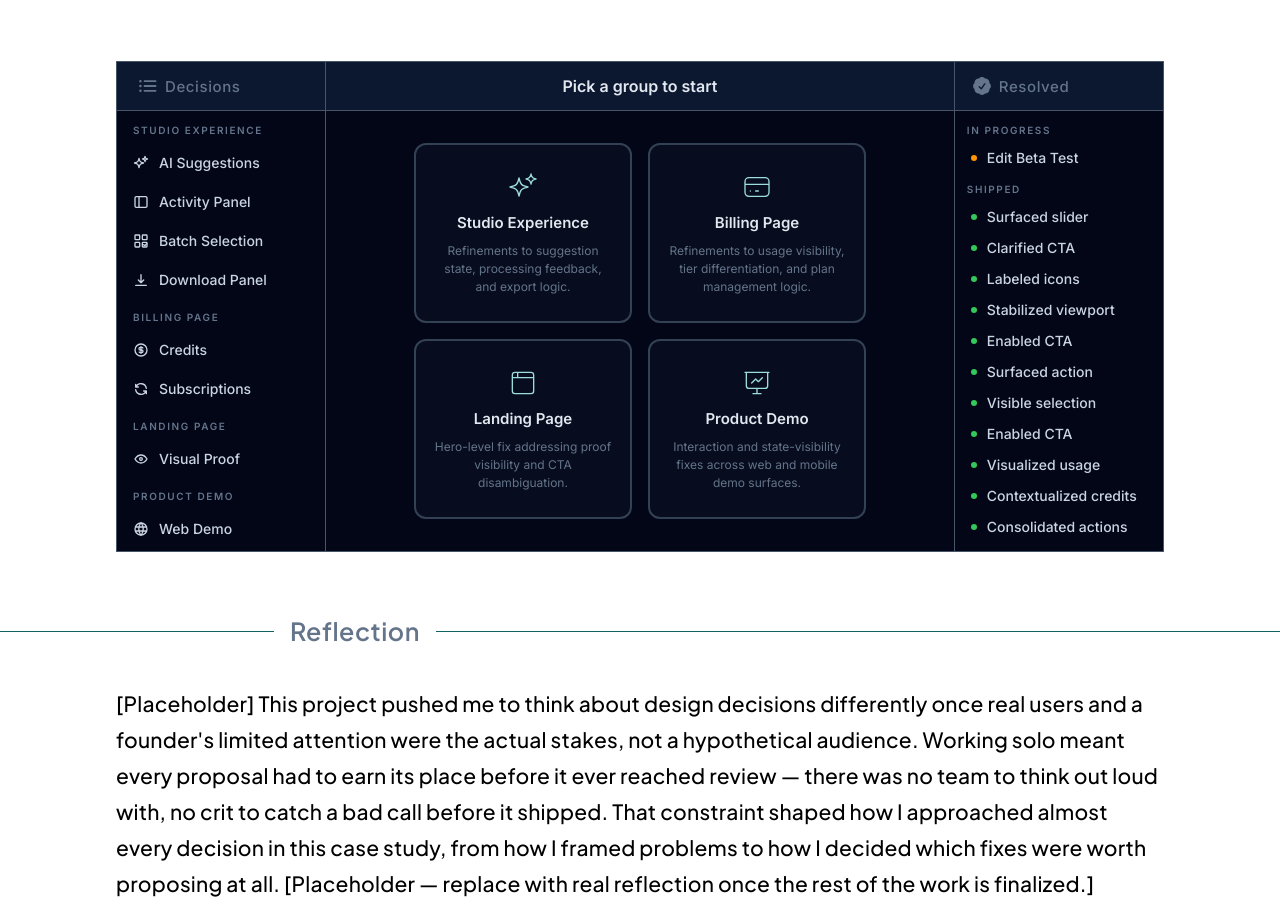
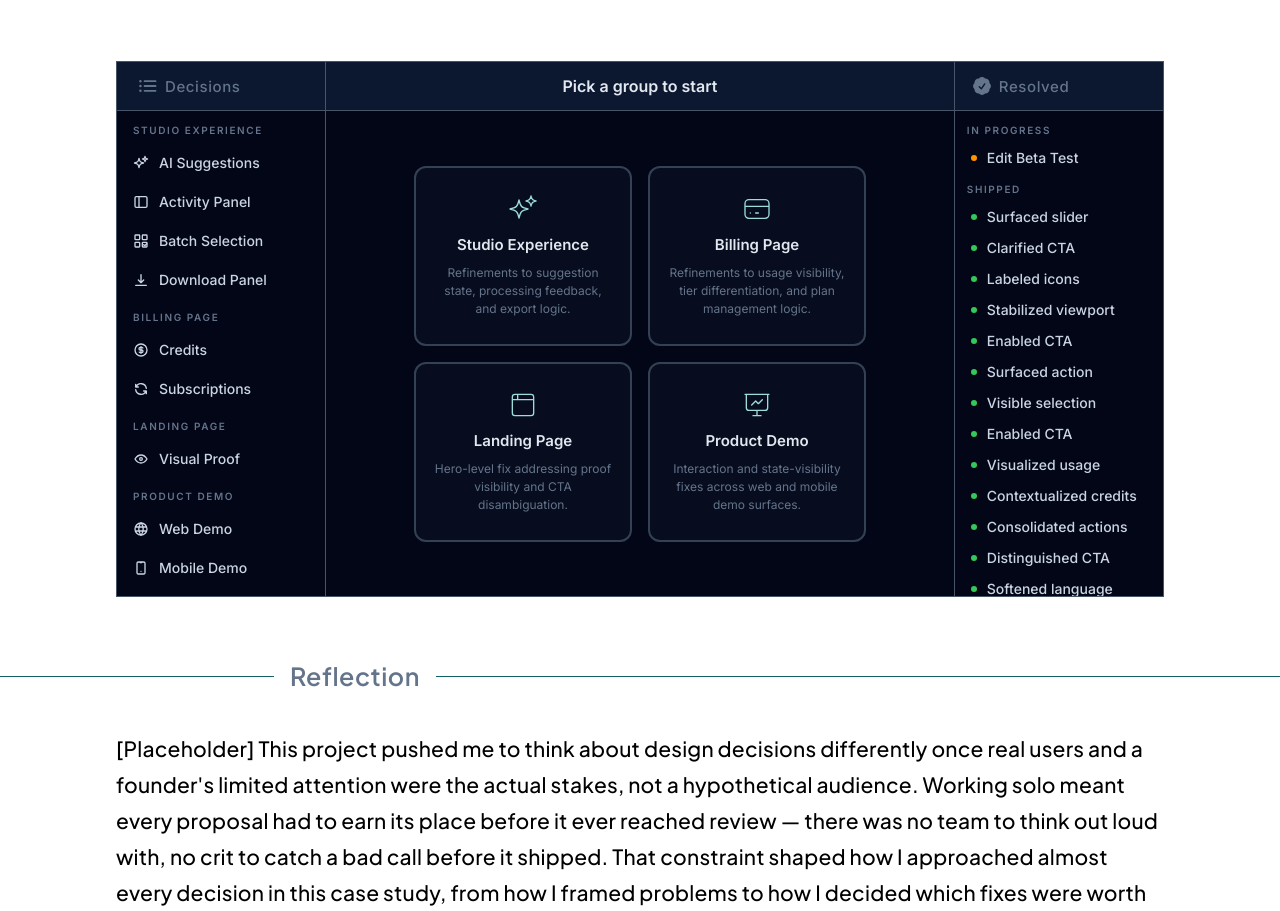
Before and after one commit to rishavux/pp-case-study, a plain HTML site: page index.html in a window 1280 px wide. Shown: the part 1382-2293 px from the top of the page. Drawn offline with Linux system fonts and the light colour scheme.

Commit message:
Make Key Decisions panel height fluid and let side column scroll
Replace the hardcoded 440px height on .key-decisions-body with an
aspect-ratio (1208/560) so it scales with the frame's fluid width
instead of staying pinned. Add min-height: 0 at the flex levels that
were overriding the aspect-ratio with their content's automatic
minimum size, and let .side-column-view--blank scroll internally
(matching --default) instead of stretching the whole row to fit its
longest content.

```diff
--- a/style.css
+++ b/style.css
@@ -407,7 +407,9 @@ img, video {
   display: flex;
   align-items: stretch;
   width: 100%;
-  height: 440px;
+  min-height: 0;
+  /* width/height at the 1440px design width; scales height with width instead of pinning it */
+  aspect-ratio: 1208 / 560;
 }
 
 .key-decisions-lower-panel {
@@ -469,6 +471,7 @@ img, video {
 
 .key-decisions-frame .rail {
   width: 20%;
+  min-height: 0;
   background: var(--pp-navy);
   border-right: 1px solid #475569;
   box-sizing: border-box;
@@ -569,6 +572,7 @@ img, video {
 
 .key-decisions-frame .main-panel {
   width: 60%;
+  min-height: 0;
   display: flex;
   padding: 0;
   background: var(--pp-navy);
@@ -906,6 +910,7 @@ img, video {
 
 .key-decisions-frame .side-column {
   width: 20%;
+  min-height: 0;
   display: flex;
   border-left: 1px solid #475569;
   box-sizing: border-box;
@@ -918,27 +923,32 @@ img, video {
   height: 100%;
 }
 
-.side-column-view--default {
+.side-column-view--default,
+.side-column-view--blank {
   overflow-y: auto;
   scrollbar-width: thin;
   scrollbar-color: var(--pp-scrollbar-thumb) transparent;
 }
 
-.side-column-view--default::-webkit-scrollbar {
+.side-column-view--default::-webkit-scrollbar,
+.side-column-view--blank::-webkit-scrollbar {
   width: 2px;
 }
 
-.side-column-view--default::-webkit-scrollbar-button {
+.side-column-view--default::-webkit-scrollbar-button,
+.side-column-view--blank::-webkit-scrollbar-button {
   display: none;
   width: 0;
   height: 0;
 }
 
-.side-column-view--default::-webkit-scrollbar-track {
+.side-column-view--default::-webkit-scrollbar-track,
+.side-column-view--blank::-webkit-scrollbar-track {
   background: transparent;
 }
 
-.side-column-view--default::-webkit-scrollbar-thumb {
+.side-column-view--default::-webkit-scrollbar-thumb,
+.side-column-view--blank::-webkit-scrollbar-thumb {
   background: var(--pp-scrollbar-thumb);
   border-radius: 2px;
   min-height: 24px;
```
